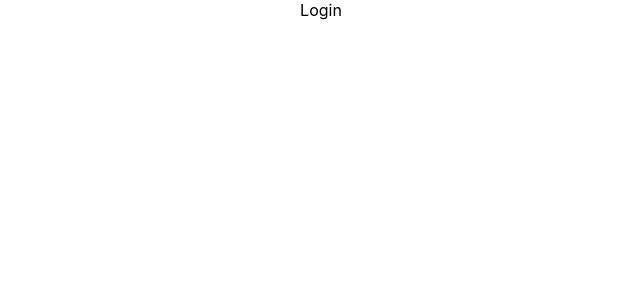
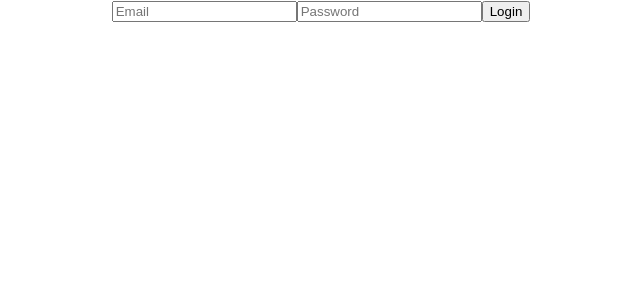
Before and after one commit to rex-roxie/Zuri_Inventory, a React (Create React App) app: page / in a window 1280 px wide. Shown: the top 300 px of the page, without its empty margins (319-959 px from the left). Built offline with nearby package versions, Linux system fonts and the light colour scheme.

Commit message:
Basic auth

```diff
--- a/src/components/Login.js
+++ b/src/components/Login.js
@@ -1,8 +1,36 @@
-import React from 'react'
+import React, { useState } from 'react';
+import { signInWithEmailAndPassword } from "firebase/auth";
+import { auth } from '../firebase';
+import { useNavigate } from 'react-router-dom';
 
 function Login() {
+  const [email, setEmail] = useState('');
+  const [password, setPassword] = useState('');
+  const navigate = useNavigate();
+
+  const login = (event) => {
+    event.preventDefault();
+    signInWithEmailAndPassword(auth, email, password)
+    .then((userCredential) => {
+      // Signed in
+      const user = userCredential.user;
+      navigate('/home');
+    })
+    .catch((error) => {
+      const errorCode = error.code;
+      const errorMessage = error.message;
+      console.log(`Error Code: ${errorCode} \n Error message: ${errorMessage}`);
+    });
+  }
+
   return (
-    <div>Login</div>
+    <div>
+      <form>
+        <input type="email" placeholder='Email' onChange={(event) => setEmail(event.target.value)}/>
+        <input type="password" placeholder='Password' onChange={(event) => setPassword(event.target.value)} />
+        <button onClick={login}>Login</button>
+      </form>
+    </div>
   )
 }
 
--- a/src/firebase.js
+++ b/src/firebase.js
@@ -1,5 +1,6 @@
 // Import the functions you need from the SDKs you need
 import { initializeApp } from "firebase/app";
+import { getAuth } from "firebase/auth";
 // TODO: Add SDKs for Firebase products that you want to use
 // https://firebase.google.com/docs/web/setup#available-libraries
 
@@ -15,3 +16,5 @@ const firebaseConfig = {
 
 // Initialize Firebase
 const app = initializeApp(firebaseConfig);
+// Initialize Firebase Authentication and get a reference to the service
+export const auth = getAuth(app);
```
